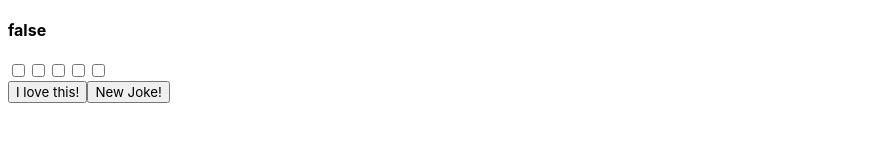
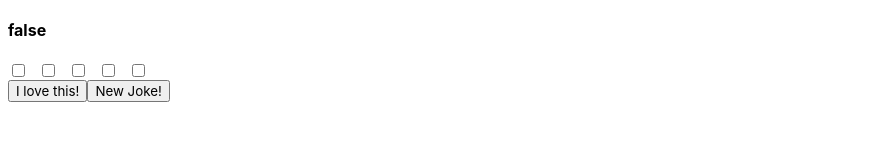
Before and after one commit to NervousBird/Vue-JokeApp, a Vue app in the folder vue-JokeApp/: page /newjokes in a window 1280 px wide. Shown: the part 311-452 px from the top of the page, without its empty margins (0-894 px from the left). Built offline with nearby package versions, Linux system fonts and the light colour scheme.

Commit message:
Adding rankings for jokes

```diff
--- a/vue-JokeApp/src/views/NewJokesView.vue
+++ b/vue-JokeApp/src/views/NewJokesView.vue
@@ -28,7 +28,7 @@ const jokeData = ref<IJoke>()
 const favouritesArray = ref([])
 const storedFavourites = localStorage.getItem('favourites')
 const favourite = ref(false)
-const jokeRating = ref()
+const jokeRating = ref([])
 
 const updateFilter = (info: string) => {
     filterString.value = info
@@ -75,9 +75,10 @@ const addToFavourites = () => {
         localStorage.setItem('favourites', JSON.stringify(favouritesArray.value))
         checkFavourite()
     }
-    // else {
-    //     alert('Already favourited!')
-    // }
+}
+
+const updateRanking = () => {
+
 }
 
 watch(jokeData, () => {
@@ -100,13 +101,13 @@ onMounted(loadFavouriteStorage)
       <h3>{{ jokeData?.delivery }}</h3>
       <h3>{{ jokeData?.joke }}</h3>
       <h4>{{ favourite }}</h4>
-      <div>
+      <form @change="updateRanking">
         <input type="checkbox" name="ranking1" v-model="jokeRating">
         <input type="checkbox" name="ranking2" v-model="jokeRating">
         <input type="checkbox" name="ranking3" v-model="jokeRating">
         <input type="checkbox" name="ranking4" v-model="jokeRating">
         <input type="checkbox" name="ranking5" v-model="jokeRating">
-      </div>
+      </form>
       <button @click="addToFavourites">I love this!</button>
       <button @click="fetchData">New Joke!</button>
     </div>
```
